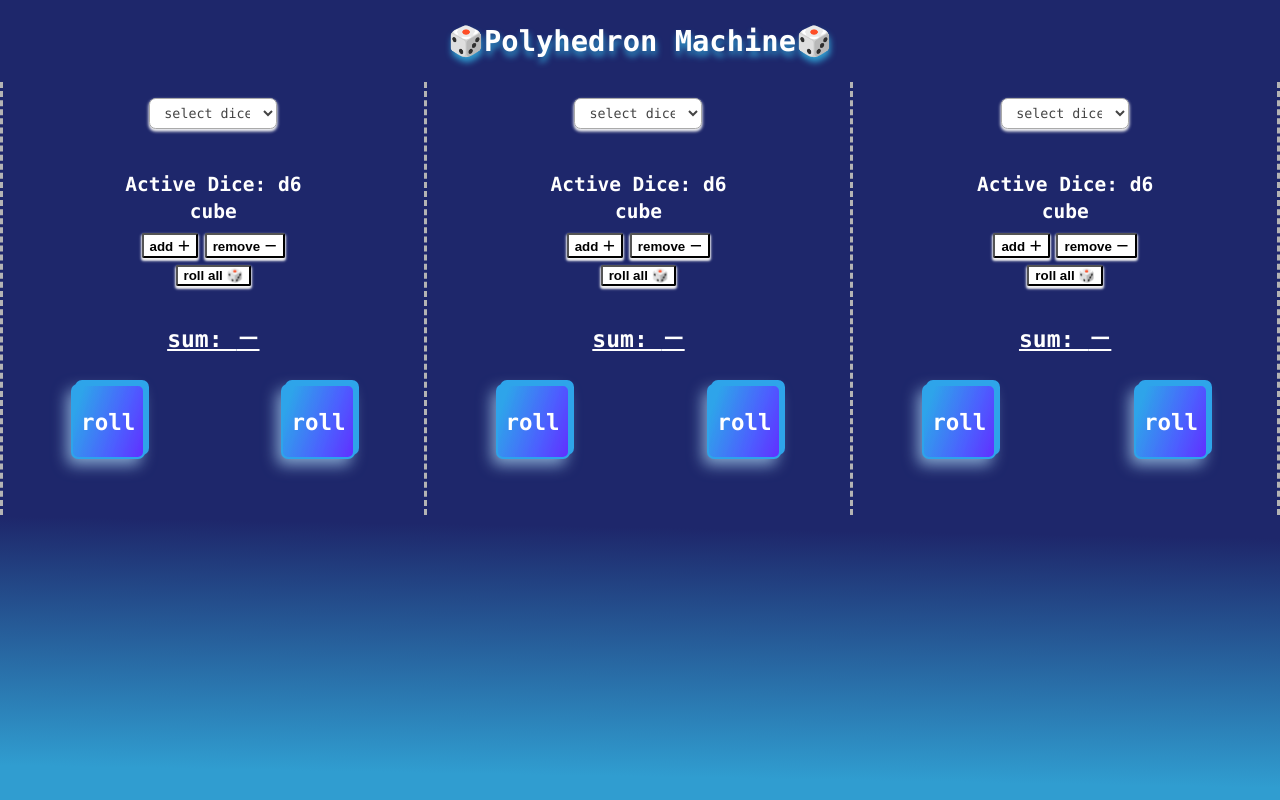
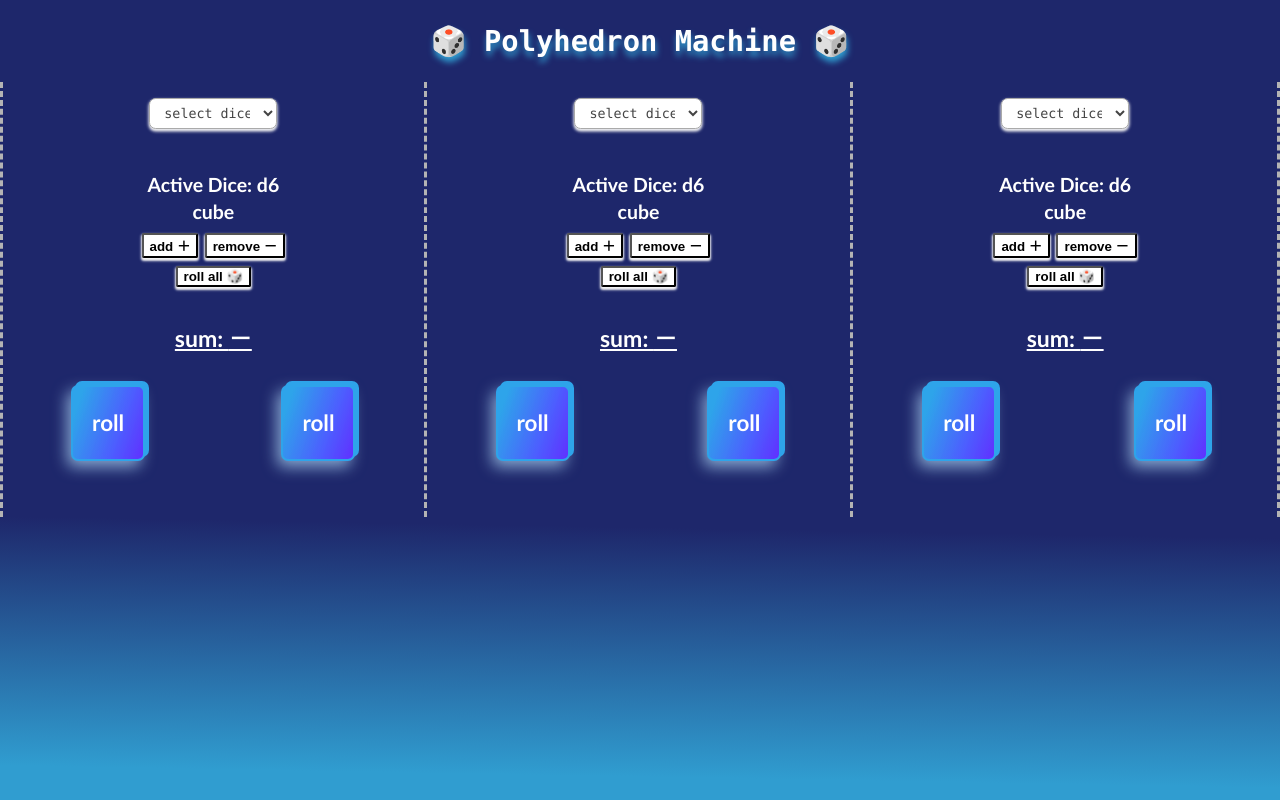
Before and after one commit to hazieon/PolyhedronMachine, a React (Create React App) app: page / in a window 1280 px wide. Built offline with nearby package versions, Linux system fonts and the light colour scheme.

Commit message:
FONT changes globally

```diff
--- a/src/App.js
+++ b/src/App.js
@@ -9,7 +9,7 @@ function App() {
 
   return (
     <div className="App">
-      <h2 className="heading">🎲Polyhedron Machine🎲</h2>
+      <h2 className="heading">🎲 Polyhedron Machine 🎲</h2>
       <section className="dice-zone">
         <div id="dice-column" className="d6-zone">
           {
--- a/src/index.css
+++ b/src/index.css
@@ -1,6 +1,6 @@
 body {
   margin: 0;
-  font-family: "Augie", "Consolas", "moon flower", "Trebuchet MS", "Tahoma";
+  font-family:  "Trebuchet MS","Augie", "Consolas", "moon flower", "Trebuchet MS", "Tahoma";
   -webkit-font-smoothing: antialiased;
   -moz-osx-font-smoothing: grayscale;
 }
```
